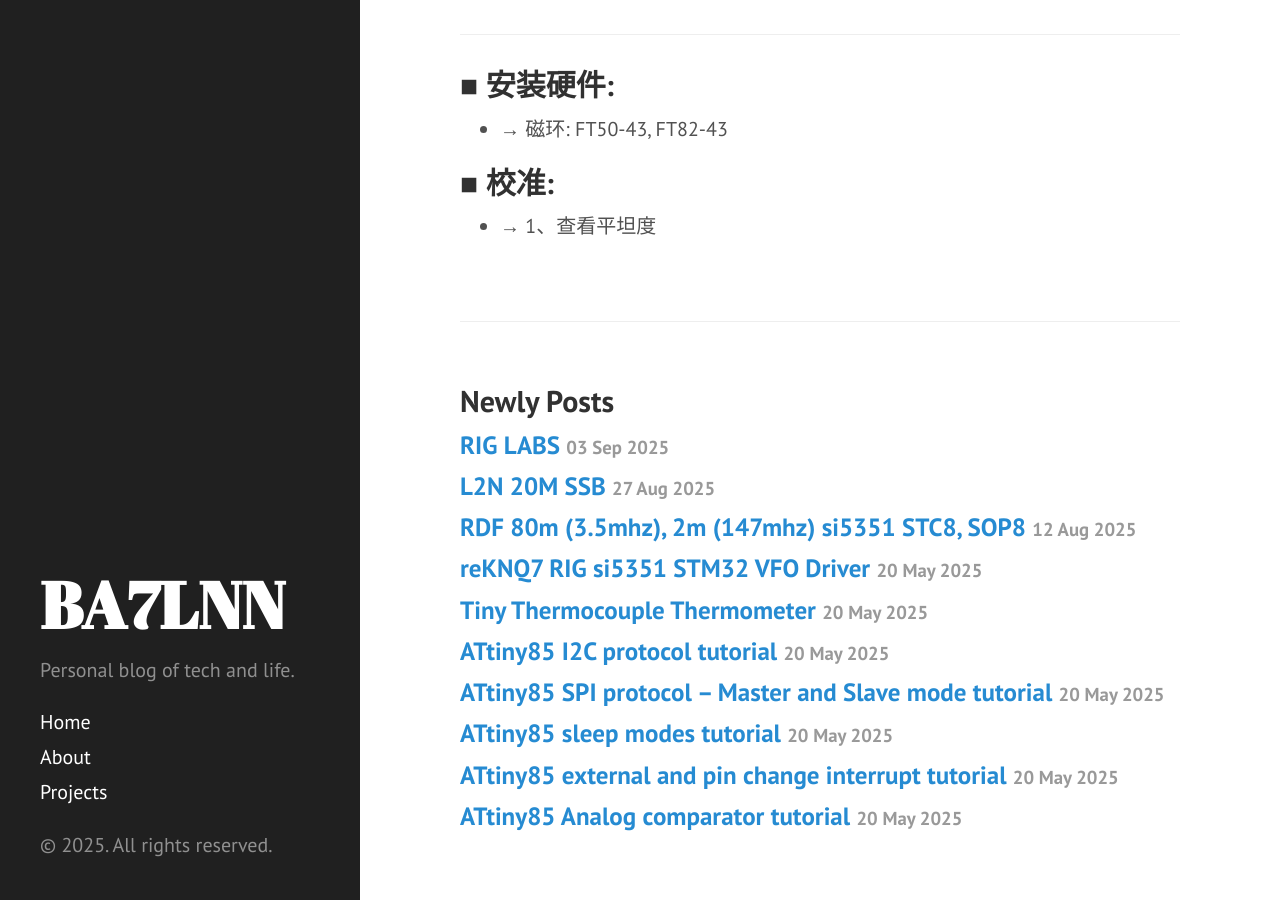
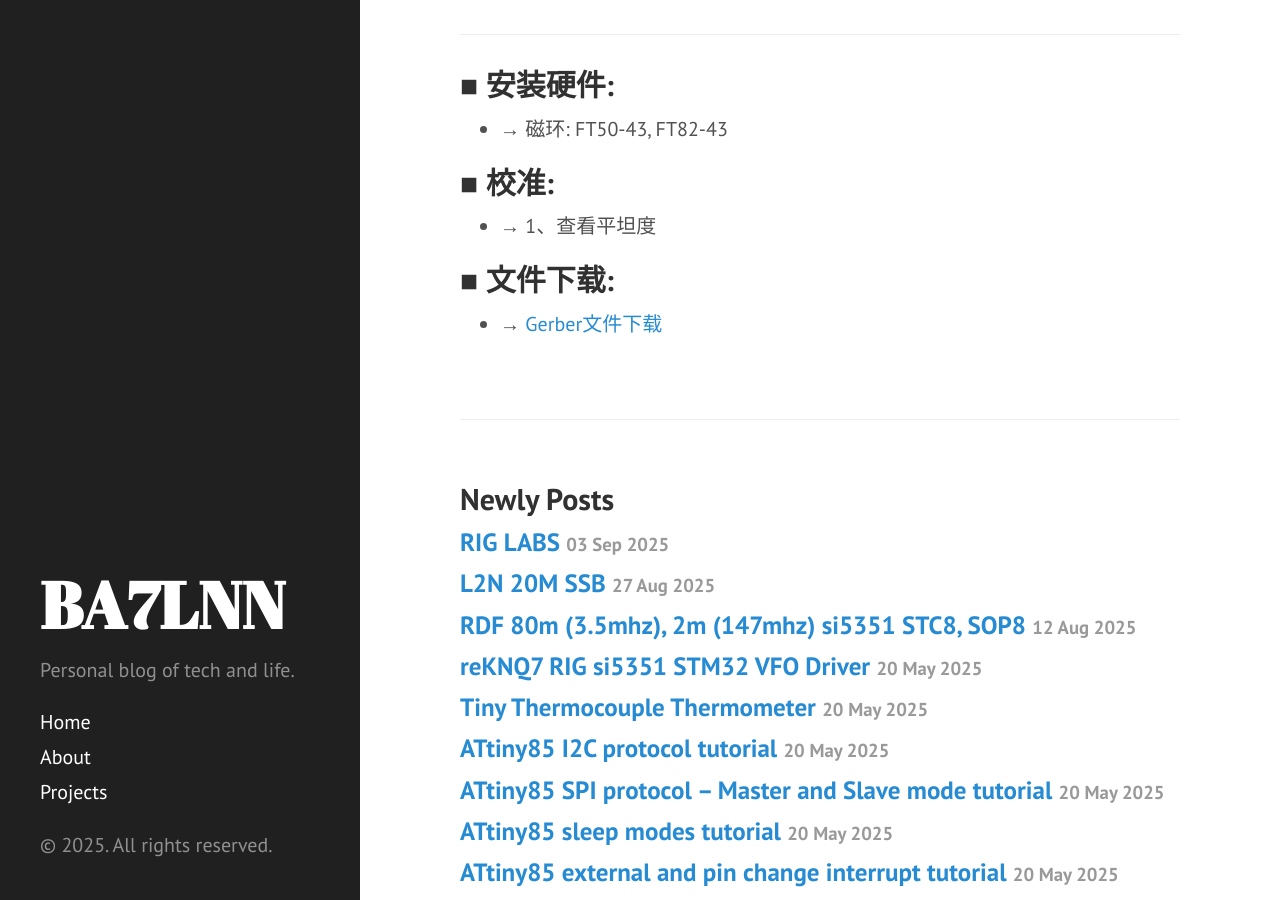
Before and after one commit to ba7lnn/ba7lnn, a Jekyll site: the page built from _posts/2025-11-06-directional-wattmeter.markdown, in a window 1280 px wide and 900 px high, scrolled down 5659 px. Built offline with Jekyll 4.4.1, drawn with Linux system fonts in a browser that asks for light colours.

Commit message:
swr & pwr directional

```diff
--- a/_posts/2025-11-06-directional-wattmeter.markdown
+++ b/_posts/2025-11-06-directional-wattmeter.markdown
@@ -13,8 +13,8 @@
 
 <hr size="1"/>
 
-![directional1]({{site.url}}assets/2025/directional/2D_Tandem_2025-11-08.png)
-![directional1]({{site.url}}assets/2025/directional/2D_Tandem_2025-11-08-2.png)
+![directional1]({{site.url}}/assets/2025/directional/2D_Tandem_2025-11-08.png)
+![directional1]({{site.url}}/assets/2025/directional/2D_Tandem_2025-11-08-2.png)
 
 
 ## ■ 参数：
@@ -68,8 +68,8 @@
 
 <hr size="1"/>
 
-![directional1]({{site.url}}assets/2025/directional/2D_Tandom_2025-11-08.png)
-![directional1]({{site.url}}assets/2025/directional/2D_Tandom_2025-11-08-2.png)
+![directional1]({{site.url}}/assets/2025/directional/2D_Tandom_2025-11-08.png)
+![directional1]({{site.url}}/assets/2025/directional/2D_Tandom_2025-11-08-2.png)
 
 
 ## ■ 参数：
@@ -107,3 +107,7 @@
 ## ■ 校准:
 
 * → 1、查看平坦度
+
+## ■ 文件下载:
+
+* → [Gerber文件下载]({{site.url}}/assets/2025/directional/Gerber_Tandom_2025-11-08.zip)
```
Also changed, not shown: assets/2025/directional/2D_Tandom_2025-11-08.png.
